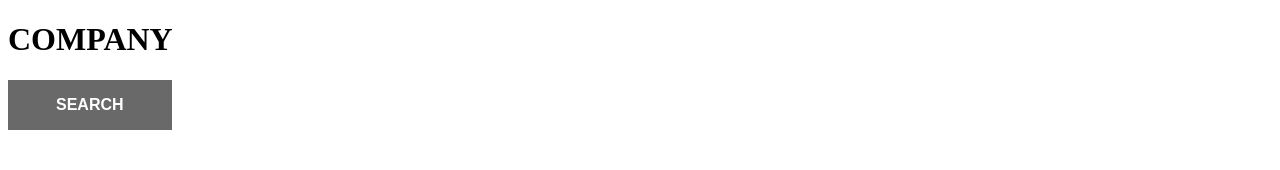
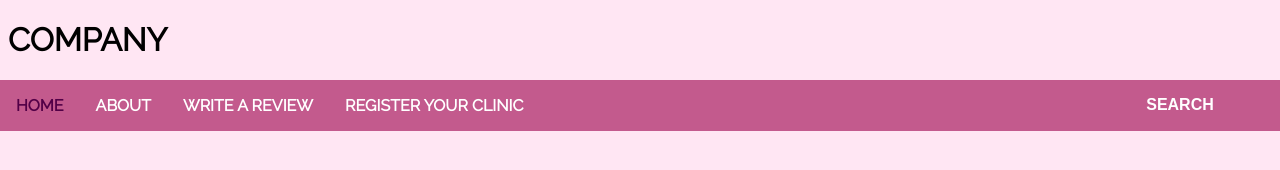
Before and after one commit to Michael-Nesci/MEDiverse, a plain HTML site: page index.html in a window 1280 px wide. Drawn offline with Linux system fonts and the light colour scheme.

Commit message:
finished nav bar

```diff
--- a/index.html
+++ b/index.html
@@ -6,21 +6,28 @@
         <meta name="viewport" content="width=device-width, initial-scale=1.0">
         <link rel="stylesheet" href="./style.css">
 
-        <style>@import url("https://fonts.googleapis.com/css2?family=Raleway:wght@200&display=swap");</style>
+        <style>@import url("https://fonts.googleapis.com/css2?family=Raleway:wght@400&display=swap");</style>
 
         <title>COMPANY HOME</title>
     </head>
 
     <body>
         <h1>COMPANY</h1>
-        <!-- <div class="navbar"> -->
-            <div class="dropdown">
-                <button onclick="showDropdown()" class="dropbtn"><b>SEARCH</b></button>
-                <div id="dropdownMenu" class="dropdown-content">
-                    <a href="searchbyclinic.html">Search For Clinic</a>
-                    <a href="searchbydoctor.html">Search For Service Provider</a>
+        <div class="navbar-container">
+            <div class="navbar">
+                <a href="index.html" class="nav-active"><b>HOME</b></a>
+                <a href="about.html"><b>ABOUT</b></a>
+                <div class="dropdown">
+                    <button class="dropbtn"><b>SEARCH</b></button>
+                    <div id="dropdownMenu" class="dropdown-content">
+                        <a href="searchbyclinic.html">Search For Clinic</a>
+                        <a href="searchbydoctor.html">Search For Service Provider</a>
+                    </div>
+                    <!-- TODO: BUTTONS [Home, Write a Review, Register Your Clinic]-->
                 </div>
-                <!-- TODO: BUTTONS [Home, Write a Review, Register Your Clinic]-->
+                <a href="review.html"><b>WRITE A REVIEW</b></a>
+                <a href="register.html"><b>REGISTER YOUR CLINIC</b></a>
+            </div>
         </div>
     </body>
 </html>
--- a/style.css
+++ b/style.css
@@ -1,46 +1,79 @@
+body{
+    font-family: 'Raleway', sans-serif;
+    background-color: rgb(255, 230, 243);
+}
+
+.navbar{
+    background-color: rgb(195, 90, 141);
+    position: fixed;
+    left: 0px;
+    right: 0px;
+}
+
+.navbar a{
+    float: left;
+    font-size: 16px;
+    color: white;
+    text-align: center;
+    padding: 16px 16px;
+    text-decoration: none;
+    cursor: pointer;
+  }
+
+.navbar .nav-active{
+    color:rgb(82, 0, 71);
+}
+
 /* Dropdown Button */
-.dropbtn{
-    background-color: dimgrey;
+.dropdown .dropbtn{
+    background-color: inherit;
     color: white;
-    padding: 16px 48px;
+    padding: 16px 16px;
     font-size: 16px;
     border: none;
     cursor: pointer;
+    margin: 0;
+    text-align: center;
+    width: 200px;
 }
 
-/* Dropdown Button Behaviour (Hover + Focus) */
-.dropbtn:hover .dropbtn{
-    background-color: darkgrey;
-    display: block;
+/* Dropdown Button Behaviour (Hover) */
+.navbar a:hover, .dropbtn:hover .dropbtn{
+    background-color: rgb(225, 136, 173);
 }
 
 /* Dropdown Menu */
 .dropdown{
-    position: relative;
+    position: fixed;
+    right: 0;
     display: inline-block;
+    min-width: 200px;
 }
 
 /* Items in Dropdown Menu */
 .dropdown-content{
     display: none;
     position: absolute;
-    background-color: rgb(131, 131, 131);
-    width: 100%;
+    right: 0;
+    background-color: rgb(225, 136, 173);
+    width: inherit;
     overflow: auto;
     z-index: 1;
+    min-width: 200px;
 }
 
 /* Links in Dropdown Menu */
 .dropdown-content a{
     color: black;
-    padding: 10px 10px;
-    text-decoration: none;
+    padding: 10px 20px;
     display: block;
+    text-align: center;
+    min-width: 200px;
 }
 
 /* Dropdown Menu Behaviour (Hover) */
 .dropdown-content a:hover {
-    background-color: darkgrey;
+    background-color: rgb(240, 166, 201);
 }
 
 .dropdown:hover .dropdown-content{
```
Also changed, not shown: about.html (added), register.html (added), review.html (added).
